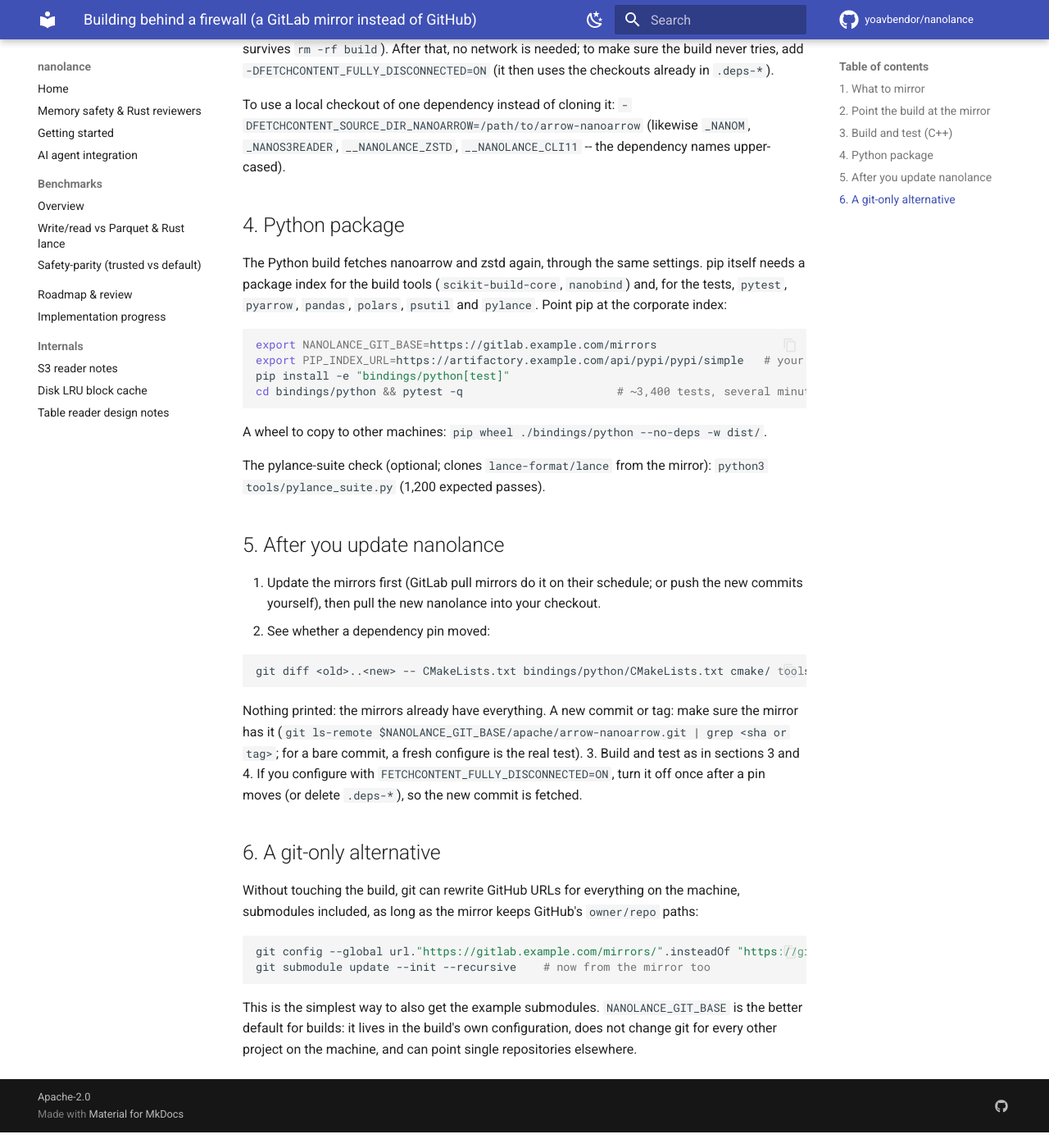
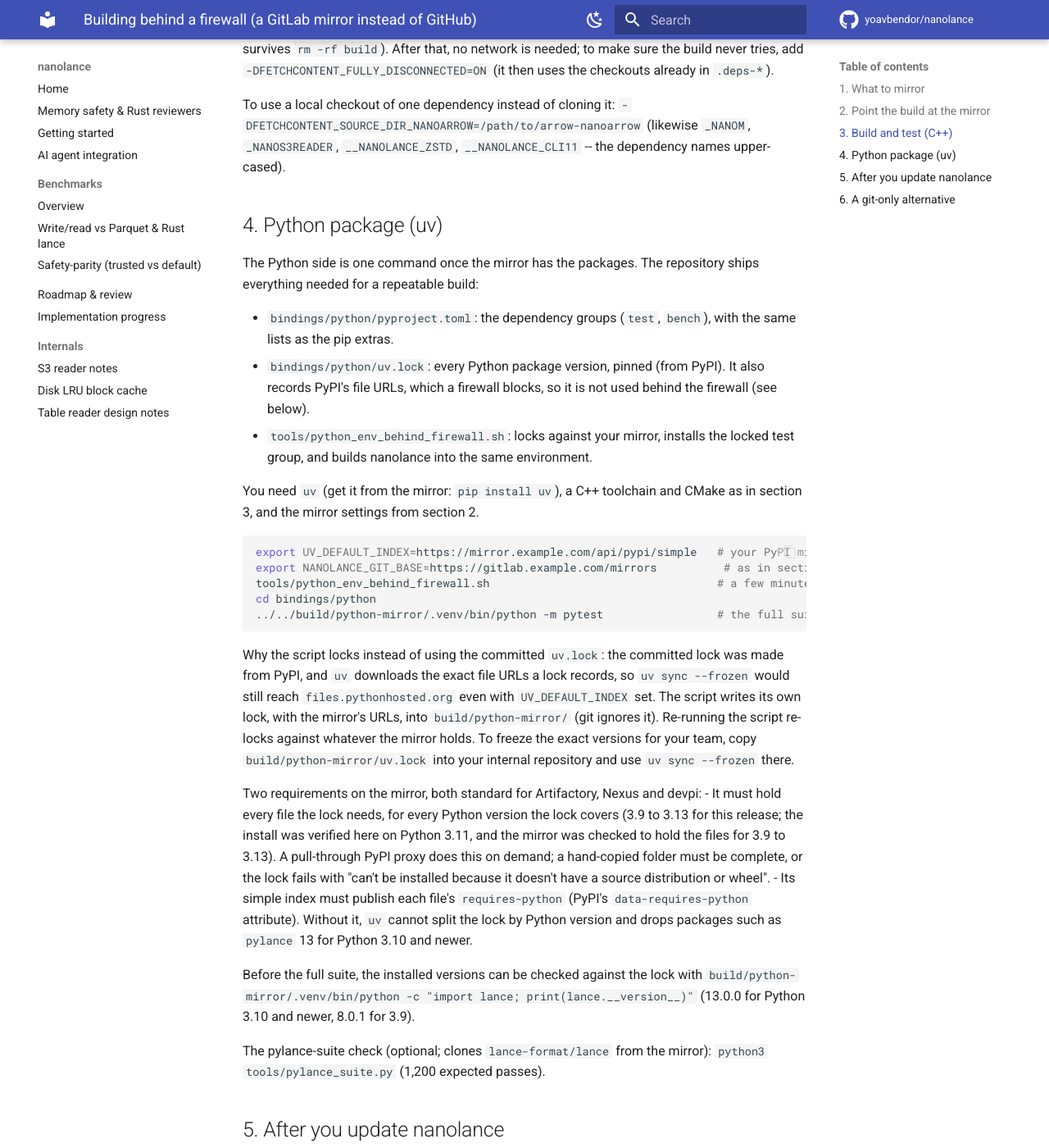
Before and after one commit to yoavbendor/nanolance, an MkDocs documentation site: the page built from docs/BUILDING_BEHIND_A_FIREWALL.md, in a window 1280 px wide and 1400 px high, scrolled down 2598 px. Shown: the whole window at 82% size. Built offline with MkDocs 1.6.1 and Material for MkDocs 9.7.7, drawn with Linux system fonts in a browser that asks for light colours; comment, search, counter and statistics services are not loaded.

Commit message:
Python: uv dependency groups, a locked test environment, and a firewall build script
bindings/python/pyproject.toml gains PEP 735 dependency groups (test, bench) with the same lists as
the pip extras. bindings/python/uv.lock pins every version (PyPI URLs).

tools/python_env_behind_firewall.sh builds the Python environment from a package mirror: it locks
against UV_DEFAULT_INDEX into build/python-mirror (the committed lock records PyPI's file URLs,
which a firewall blocks), installs the locked test group, and builds nanolance editable into that
environment, with the C++ dependencies from NANOLANCE_GIT_BASE.

Checked against a local mirror with GitHub blocked: the lock resolves to pylance 13.0.0 on Python
3.10+ and 8.0.1 on 3.9, every download comes from the mirror, and the editable build imports.

docs/BUILDING_BEHIND_A_FIREWALL.md: the Python section rewritten for uv, with the two mirror
requirements (every file for every supported Python; requires-python metadata in the index).

Co-Authored-By: Claude Haiku 5.5 <noreply@anthropic.com>
Claude-Session: https://claude.ai/code/session_014PGy9PK68gHvyR8T1r5ueY

````diff
--- a/docs/BUILDING_BEHIND_A_FIREWALL.md
+++ b/docs/BUILDING_BEHIND_A_FIREWALL.md
@@ -85,20 +85,49 @@ To use a local checkout of one dependency instead of cloning it:
 `-DFETCHCONTENT_SOURCE_DIR_NANOARROW=/path/to/arrow-nanoarrow` (likewise `_NANOM`, `_NANOS3READER`,
 `__NANOLANCE_ZSTD`, `__NANOLANCE_CLI11` -- the dependency names upper-cased).
 
-## 4. Python package
+## 4. Python package (uv)
 
-The Python build fetches nanoarrow and zstd again, through the same settings. pip itself needs a
-package index for the build tools (`scikit-build-core`, `nanobind`) and, for the tests, `pytest`,
-`pyarrow`, `pandas`, `polars`, `psutil` and `pylance`. Point pip at the corporate index:
+The Python side is one command once the mirror has the packages. The repository ships everything
+needed for a repeatable build:
+
+- `bindings/python/pyproject.toml`: the dependency groups (`test`, `bench`), with the same lists as
+  the pip extras.
+- `bindings/python/uv.lock`: every Python package version, pinned (from PyPI). It also records PyPI's
+  file URLs, which a firewall blocks, so it is not used behind the firewall (see below).
+- `tools/python_env_behind_firewall.sh`: locks against your mirror, installs the locked test group,
+  and builds nanolance into the same environment.
+
+You need `uv` (get it from the mirror: `pip install uv`), a C++ toolchain and CMake as in section 3,
+and the mirror settings from section 2.
 
 ```sh
-export NANOLANCE_GIT_BASE=https://gitlab.example.com/mirrors
-export PIP_INDEX_URL=https://artifactory.example.com/api/pypi/pypi/simple   # your PyPI mirror
-pip install -e "bindings/python[test]"
-cd bindings/python && pytest -q                       # ~3,400 tests, several minutes
+export UV_DEFAULT_INDEX=https://mirror.example.com/api/pypi/simple   # your PyPI mirror's simple index
+export NANOLANCE_GIT_BASE=https://gitlab.example.com/mirrors          # as in section 2
+tools/python_env_behind_firewall.sh                                  # a few minutes (faster on re-runs)
+cd bindings/python
+../../build/python-mirror/.venv/bin/python -m pytest                 # the full suite, several minutes
 ```
 
-A wheel to copy to other machines: `pip wheel ./bindings/python --no-deps -w dist/`.
+Why the script locks instead of using the committed `uv.lock`: the committed lock was made from
+PyPI, and `uv` downloads the exact file URLs a lock records, so `uv sync --frozen` would still reach
+`files.pythonhosted.org` even with `UV_DEFAULT_INDEX` set. The script writes its own lock, with the
+mirror's URLs, into `build/python-mirror/` (git ignores it). Re-running the script re-locks against
+whatever the mirror holds. To freeze the exact versions for your team, copy
+`build/python-mirror/uv.lock` into your internal repository and use `uv sync --frozen` there.
+
+Two requirements on the mirror, both standard for Artifactory, Nexus and devpi:
+- It must hold every file the lock needs, for every Python version the lock covers (3.9 to 3.13 for
+  this release; the install was verified here on Python 3.11, and the mirror was checked to hold the
+  files for 3.9 to 3.13). A pull-through PyPI proxy does this on demand; a hand-copied folder must be
+  complete, or the lock fails with "can't be installed because it doesn't have a source distribution
+  or wheel".
+- Its simple index must publish each file's `requires-python` (PyPI's `data-requires-python`
+  attribute). Without it, `uv` cannot split the lock by Python version and drops packages such as
+  `pylance` 13 for Python 3.10 and newer.
+
+Before the full suite, the installed versions can be checked against the lock with
+`build/python-mirror/.venv/bin/python -c "import lance; print(lance.__version__)"` (13.0.0 for
+Python 3.10 and newer, 8.0.1 for 3.9).
 
 The pylance-suite check (optional; clones `lance-format/lance` from the mirror):
 `python3 tools/pylance_suite.py` (1,200 expected passes).
````
Also changed, not shown: 3 other files.
